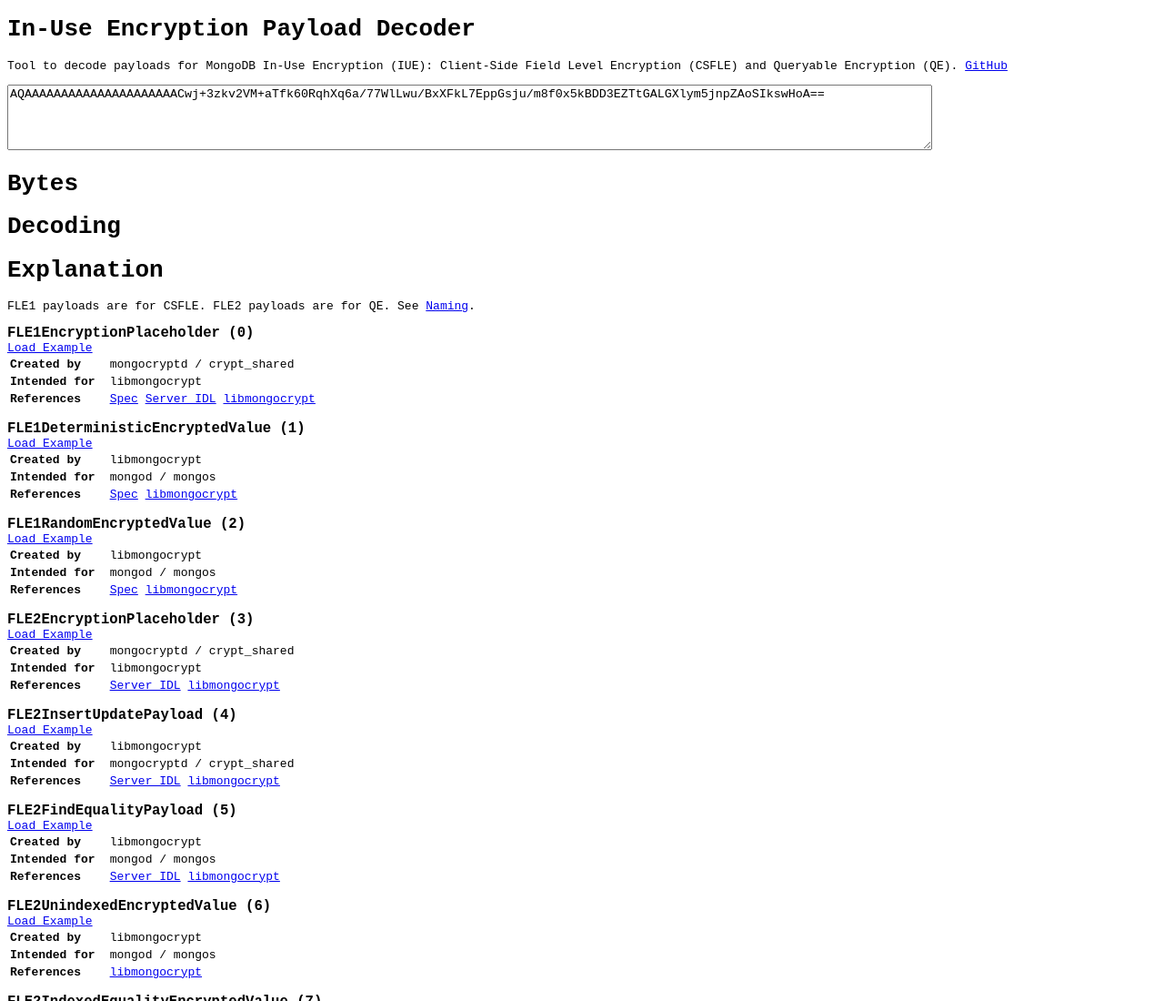
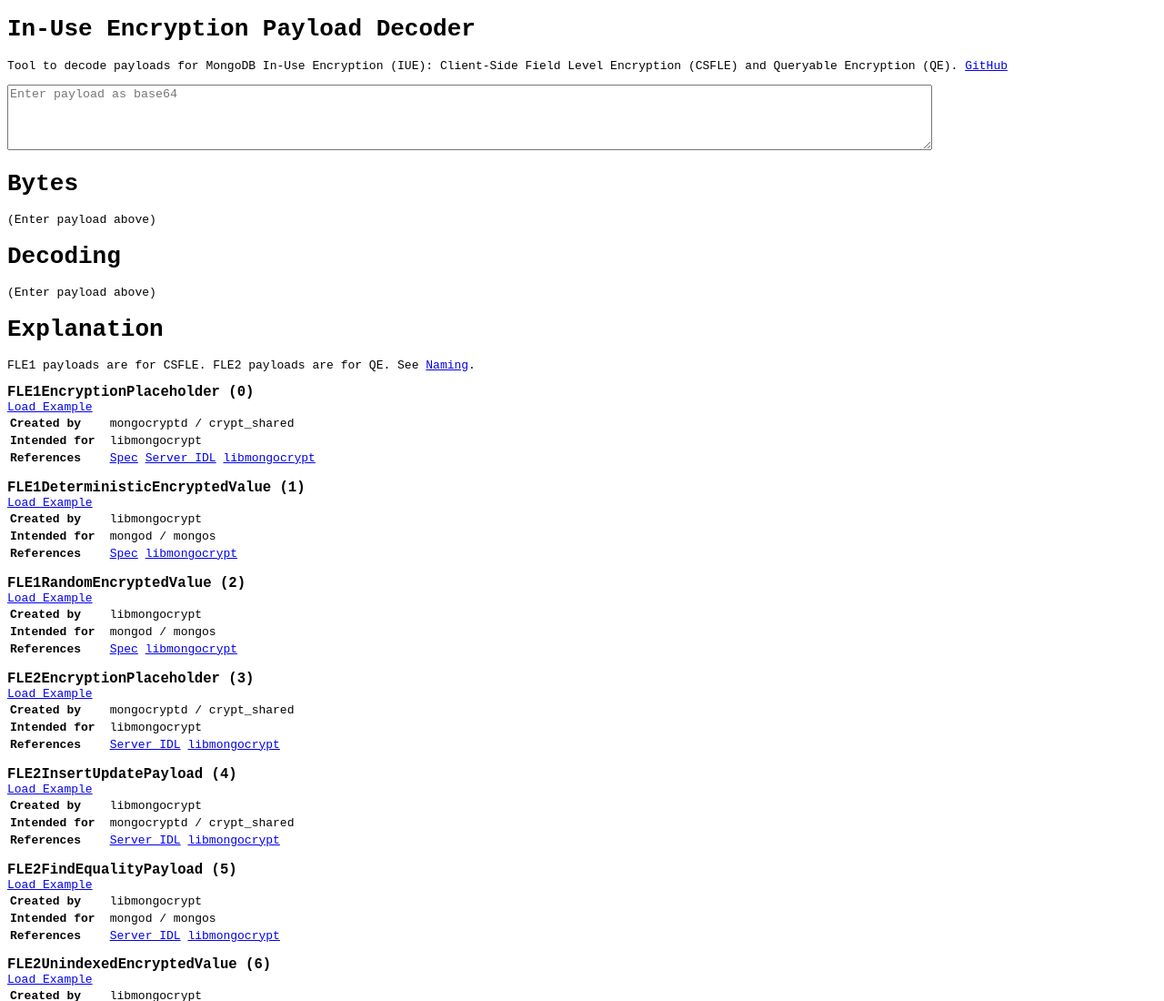
Before and after one commit to kevinAlbs/iue-decoder, a plain HTML site: page index.html in a window 1280 px wide. Shown: the top 1100 px of the page at 91% size. Drawn offline with Linux system fonts and the light colour scheme; a script that the page names is missing.

Commit message:
remove initial payload

```diff
--- a/index.html
+++ b/index.html
@@ -66,14 +66,13 @@
     <h1>In-Use Encryption Payload Decoder</h1>
     <p>Tool to decode payloads for MongoDB In-Use Encryption (IUE): Client-Side Field Level Encryption (CSFLE) and
       Queryable Encryption (QE). <a href="https://github.com/kevinAlbs/iue-decoder">GitHub</a></p>
-    <textarea
-      placeholder="Enter payload as base64">AQAAAAAAAAAAAAAAAAAAAAACwj+3zkv2VM+aTfk60RqhXq6a/77WlLwu/BxXFkL7EppGsju/m8f0x5kBDD3EZTtGALGXlym5jnpZAoSIkswHoA==</textarea>
+    <textarea placeholder="Enter payload as base64"></textarea>
     <h1>Bytes</h1>
-    <div id="view-bytes"></div>
+    <div id="view-bytes">(Enter payload above)</div>
     <div id="columns">
       <div id="view">
         <h1>Decoding</h1>
-        <div id="view-decoded"></div>
+        <div id="view-decoded">(Enter payload above)</div>
       </div>
       <div id="ejson_section">
         <h2>As Extended JSON</h2>
@@ -298,8 +297,6 @@
           return false;
         })
       })
-
-      do_decode();
     });
 
   </script>
```
